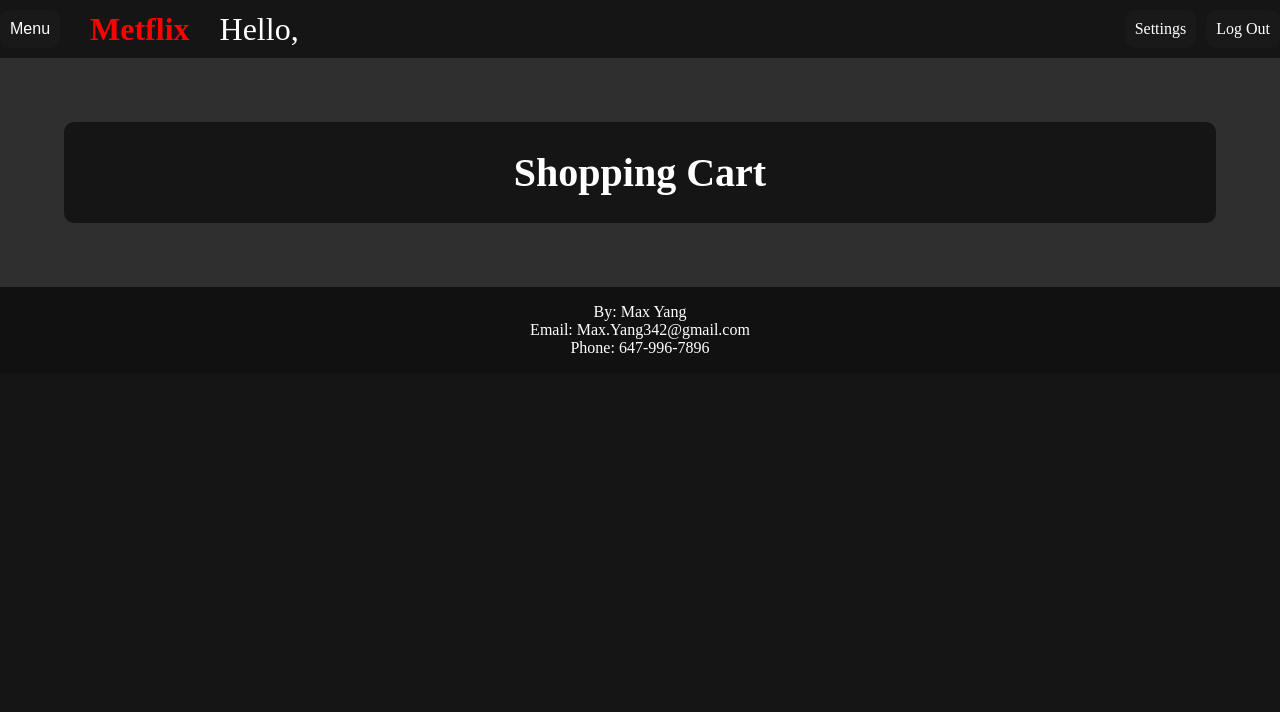
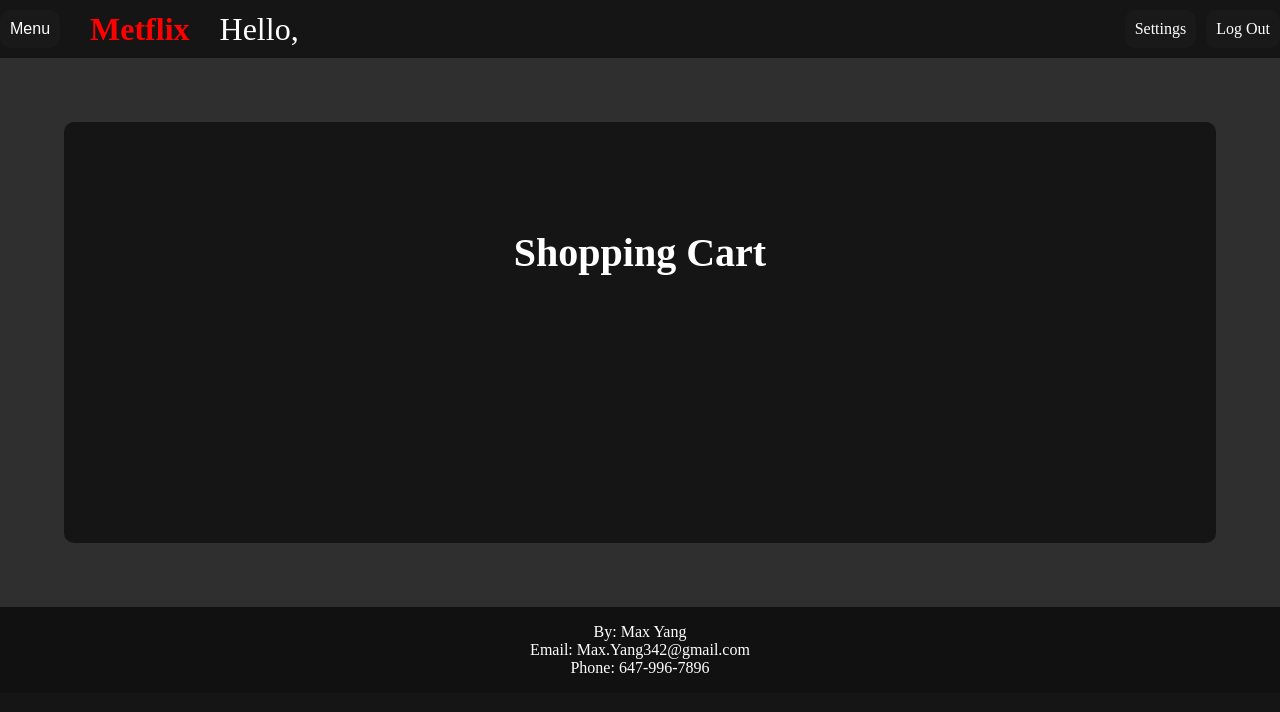
Before and after one commit to MaxY342/ICS3U1-assignment6-pinia, a Vue app in the folder netflix-replica/: page /cart in a window 1280 px wide. Shown: the top 712 px of the page. Built offline with nearby package versions, Linux system fonts and the light colour scheme.

Commit message:
update styling

```diff
--- a/netflix-replica/src/components/ItemDetails.vue
+++ b/netflix-replica/src/components/ItemDetails.vue
@@ -116,6 +116,7 @@ const response = await axios.get(`https://api.themoviedb.org/3/${route.params.ty
   display: flex;
   flex-direction: column;
   align-items: center;
+  max-width: 30vw;
 }
 
 .movie-poster {
--- a/netflix-replica/src/components/Settings.vue
+++ b/netflix-replica/src/components/Settings.vue
@@ -44,7 +44,6 @@ function closeChanges() {
   </div>
   <p>Email: {{ store.email }}</p>
   <p>Username: {{ store.username }}</p>
-  <p>Password: {{ store.password }}</p>
   <div class="change-form-overlay" v-if="changeFormOpen">
     <div class="change-form">
       <h2>Change {{ changeFormType == 'firstName' ? 'First Name' : 'Last Name' }}</h2>
--- a/netflix-replica/src/views/CartView.vue
+++ b/netflix-replica/src/views/CartView.vue
@@ -12,13 +12,11 @@ console.log(store);
     <div class="cart">
         <div class="content">
             <h1>Shopping Cart</h1>
-            <div class="item-container">
+            <div class="items-container">
                 <div class="item" v-for="([key, value]) in store.cart">
                     <img :src="`https://image.tmdb.org/t/p/w500${value.url}`" />
                     <h1>{{ value.title }}</h1>
-                    <div class="right-details">
-                        <button @click="store.cart.delete(key)">Remove</button>
-                    </div>
+                    <button @click="store.cart.delete(key)">Remove</button>
                 </div>
             </div>
         </div>
@@ -31,6 +29,7 @@ console.log(store);
     background-color: #151515;
     border-radius: 10px;
     color: white;
+    padding: 5rem;
 }
 
 h1 {
@@ -45,16 +44,12 @@ button {
   border: 0;
   border-radius: 10px;
   transition: transform 0.2s;
+  justify-self: end;
 }
 
 button:hover {
   background-color: #c20000;
   cursor: pointer;
-}
-
-.right-details {
-    display: flex;
-    justify-content: flex-end;
 }
 
 .cart {
@@ -65,10 +60,11 @@ button:hover {
     gap: 2rem;
 }
 
-.item-container {
+.items-container {
     display: flex;
     flex-direction: column;
     gap: 5rem;
+    padding: 5rem;
 }
 
 .item {
@@ -78,6 +74,7 @@ button:hover {
     margin-top: 10px;
     margin-bottom: 10px;
     align-items: center;
+    justify-items: left;
 }
 
 img {
--- a/netflix-replica/src/views/LoginView.vue
+++ b/netflix-replica/src/views/LoginView.vue
@@ -1,6 +1,7 @@
 <script setup>
-import Login from '../components/Login.vue'
+import Login from '../components/Login.vue';
 import Topbar from '../components/Topbar.vue';
+import Footer from '../components/Footer.vue';
 </script>
 
 <template>
@@ -9,6 +10,7 @@ import Topbar from '../components/Topbar.vue';
     <div class="login-container">
       <Login class="login" />
     </div>
+    <Footer />
   </main>
 </template>
 
--- a/netflix-replica/src/views/SignupView.vue
+++ b/netflix-replica/src/views/SignupView.vue
@@ -1,6 +1,7 @@
 <script setup>
-import Signup from '../components/Signup.vue'
+import Signup from '../components/Signup.vue';
 import Topbar from '../components/Topbar.vue';
+import Footer from '../components/Footer.vue';
 </script>
 
 <template>
@@ -9,6 +10,7 @@ import Topbar from '../components/Topbar.vue';
     <div class="signup-container">
       <Signup class="signup" />
     </div>
+    <Footer />
   </main>
 </template>
 
@@ -24,6 +26,7 @@ main {
   justify-content: center;
   align-items: center;
   background-color: #2f2f2f;
+  padding: 5rem;
 }
 
 .signup {
```
